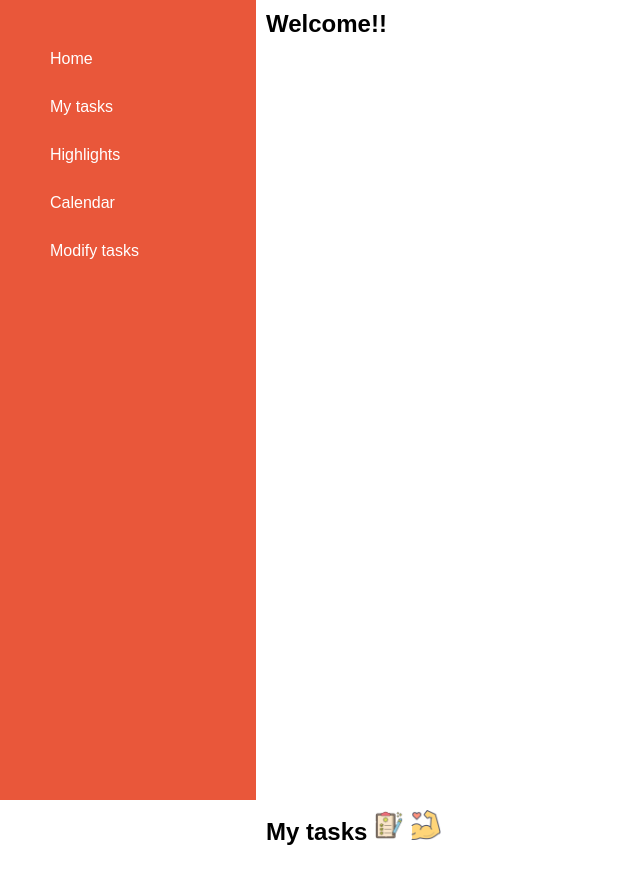
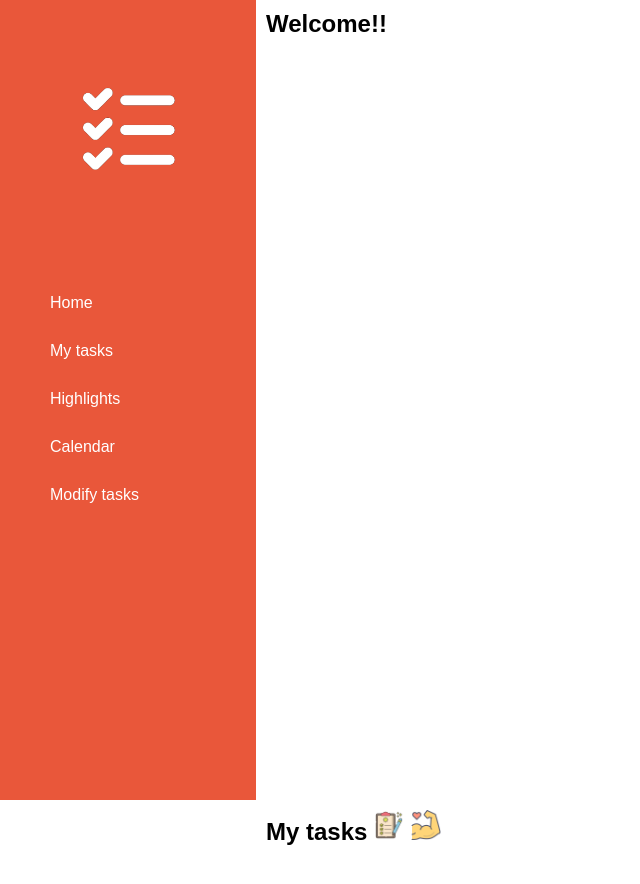
Before and after one commit to henry122000/to-do-app-henryd, a plain HTML site: page index.html in a window 1280 px wide. Shown: the top 884 px of the page, without its empty margins (0-640 px from the left). Drawn offline with Linux system fonts and the light colour scheme.

Commit message:
add logo

```diff
--- a/index.html
+++ b/index.html
@@ -9,6 +9,7 @@
     </head>
     <body>
         <div class="header">
+            <img class="logo" src="pics/logo.png">
             <nav>
                 <ul>
                     <li><a href="#home">Home</a></li>
--- a/style.css
+++ b/style.css
@@ -13,6 +13,12 @@
     top: 0;
     left: 0;
     padding: 50px;
+}
+
+.header .logo{
+    width: 20vh;
+    margin-bottom: 10vh;
+
 }
 
 .header nav ul{
```
Also changed, not shown: pics/logo.png (added).
